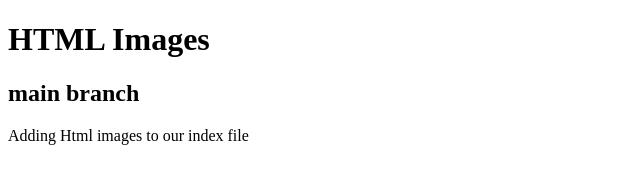
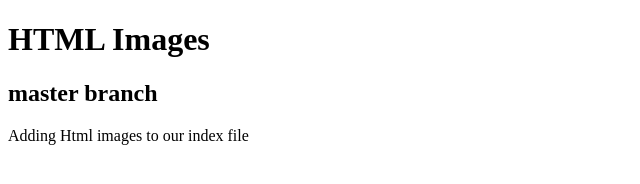
Before and after one commit to NgenoB/html-image, a plain HTML site: page index.html in a window 1280 px wide. Shown: the full height of the page, 0-640 px from the left. Drawn offline with Linux system fonts and the light colour scheme.

Commit message:
added a h2 for master branch

```diff
--- a/index.html
+++ b/index.html
@@ -7,7 +7,7 @@
 </head>
 <body>
     <h1>HTML Images</h1>
-    <h2>main branch</h2>
+    <h2>master branch</h2>
     <p>Adding Html images to our index file</p>
     <img/>
 
```
